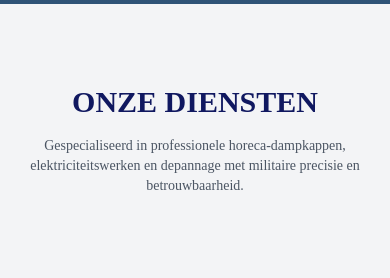
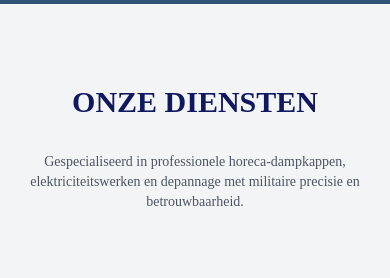
Before and after one commit to MilanMareels/SabaServices, a React (Vite) app: page / in a window 390 px wide. Shown: the part 900-1178 px from the top of the page. Built offline with nearby package versions, Linux system fonts and the light colour scheme; no server answers; grey boxes are pictures that could not be loaded.

Commit message:
mobile res done

```diff
--- a/src/components/ServiceSection.tsx
+++ b/src/components/ServiceSection.tsx
@@ -6,7 +6,7 @@
     <section className="flex justify-center items-center flex-col bg-gray-100 py-20" id="services">
       <div className="text-center mb-16">
         <h2 className="text-3xl font-bold text-[#101860] mb-4 nulschock">ONZE DIENSTEN</h2>
-        <p className="text-sm text-gray-600 max-w-3xl mx-auto nulschock">
+        <p className="text-sm text-gray-600 max-w-3xl mx-auto nulschock p-4">
           Gespecialiseerd in professionele horeca-dampkappen, elektriciteitswerken en depannage met militaire precisie en betrouwbaarheid.
         </p>
       </div>
```
